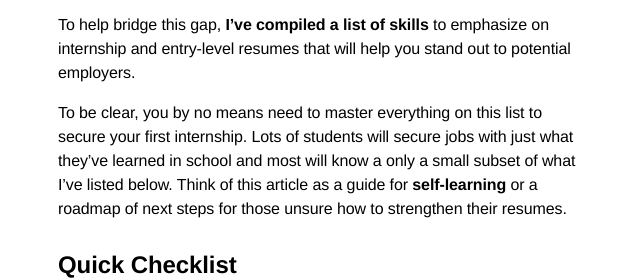
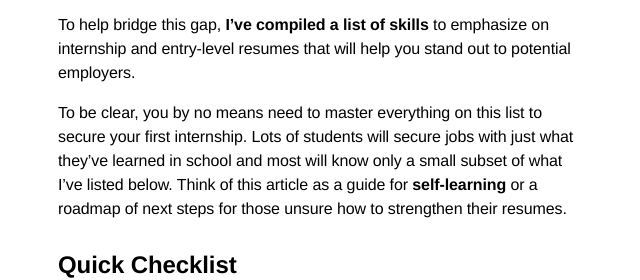
Before and after one commit to MathyouMB/website, an Astro site: page /blog/software-engineering-skills-to-stand-out in a window 1280 px wide. Shown: the part 902-1182 px from the top of the page, 318-958 px from the left. Built offline with nearby package versions, Linux system fonts and the light colour scheme; Astro itself is replaced by a stand-in of ours; a web font is replaced by a local one.

Commit message:
Update grammar fix

```diff
--- a/src/content/articles/software-engineering-skills-to-stand-out.md
+++ b/src/content/articles/software-engineering-skills-to-stand-out.md
@@ -12,7 +12,7 @@ I often talk to students about how they can stand out in a sea of applications,
 
 To help bridge this gap, **I’ve compiled a list of skills** to emphasize on internship and entry-level resumes that will help you stand out to potential employers.
 
-To be clear, you by no means need to master everything on this list to secure your first internship. Lots of students will secure jobs with just what they've learned in school and most will know a only a small subset of what I've listed below. Think of this article as a guide for **self-learning** or a roadmap of next steps for those unsure how to strengthen their resumes.
+To be clear, you by no means need to master everything on this list to secure your first internship. Lots of students will secure jobs with just what they've learned in school and most will know only a small subset of what I've listed below. Think of this article as a guide for **self-learning** or a roadmap of next steps for those unsure how to strengthen their resumes.
 
 ## Quick Checklist
 
```
